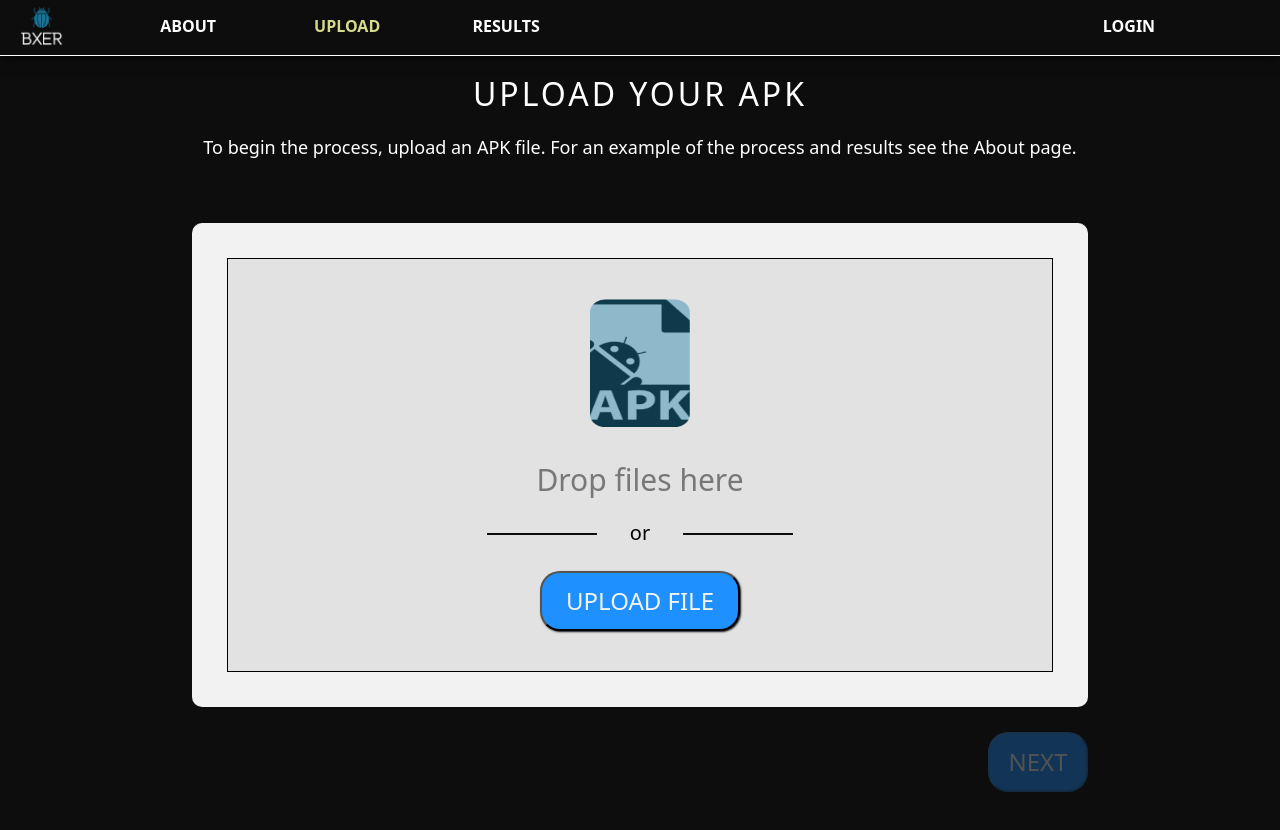
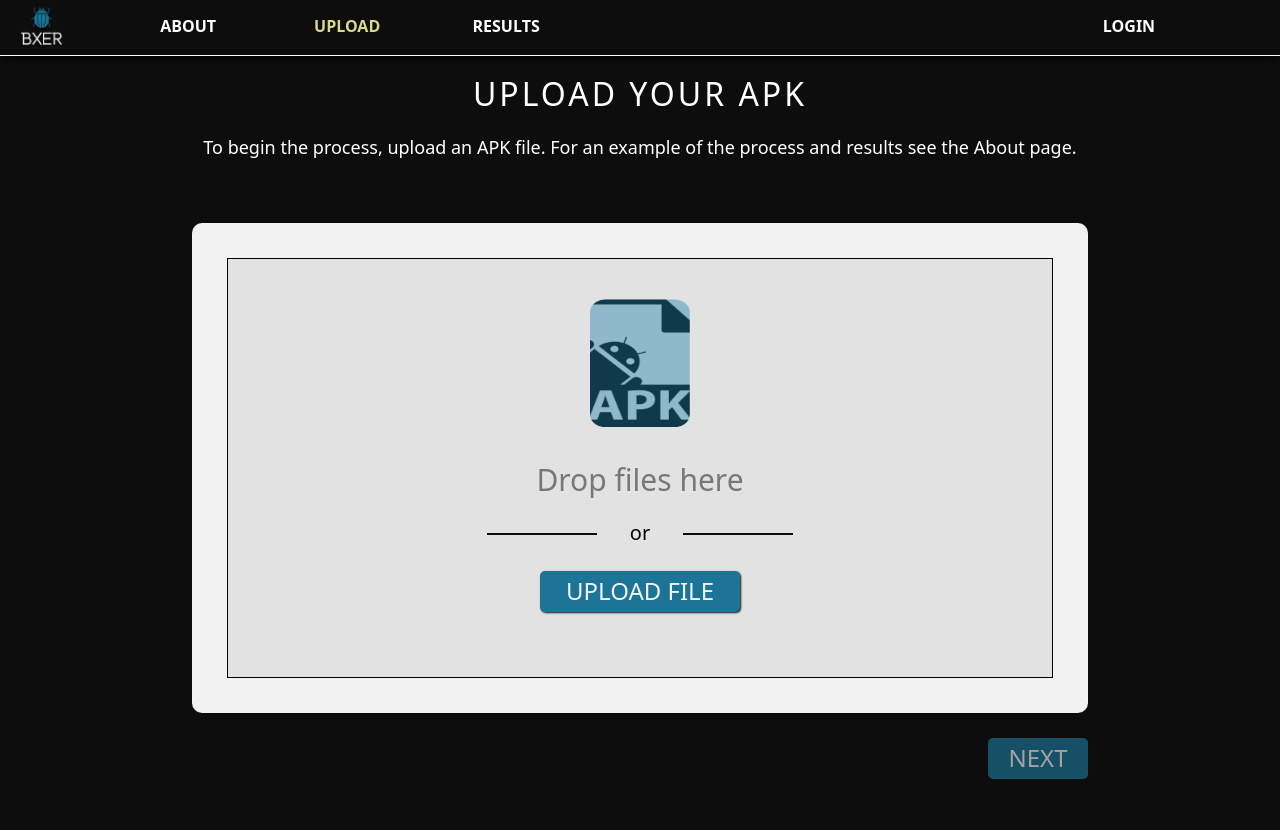
Before and after one commit to luyangliuable/usability-accessibility-testing-app, a React (Create React App) app in the folder Website/: page /upload in a window 1280 px wide. Shown: the top 830 px of the page. Built offline with nearby package versions, Linux system fonts and the light colour scheme.

Commit message:
adjust btn style in upload page

```diff
--- a/Website/src/Upload/AdditionalUploads.js
+++ b/Website/src/Upload/AdditionalUploads.js
@@ -120,7 +120,7 @@ const AdditionalUploads = () => {
             to={"/upload/selectalgorithm"}
             state={{ objectState: objectState }}
           >
-            <button>
+            <button class="button btn btn-primary">
               <h3>BACK</h3>
             </button>
           </Link>
@@ -132,7 +132,7 @@ const AdditionalUploads = () => {
             style={buttonState ? { pointerEvents: "none" } : {}}
             state={{ objectState: objectState }}
           >
-            <button disabled={buttonState}>
+            <button disabled={buttonState} class="button btn btn-primary">
               <h3>NEXT</h3>
             </button>
           </Link>
--- a/Website/src/Upload/SelectAlgorithms.js
+++ b/Website/src/Upload/SelectAlgorithms.js
@@ -94,7 +94,7 @@ const SelectAlgorithms = () => {
 
         <div className="back-button">
           <Link to={"/upload"} state={{ objectState: objectState }}>
-            <button>
+            <button class="button btn btn-primary">
               <h3>BACK</h3>
             </button>
           </Link>
@@ -106,7 +106,7 @@ const SelectAlgorithms = () => {
             style={countSelected === 0 ? { pointerEvents: "none" } : {}}
             state={{ objectState: objectState }}
           >
-            <button disabled={countSelected === 0}>
+            <button disabled={countSelected === 0} class="button btn btn-primary">
               <h3>NEXT</h3>
             </button>
           </Link>
--- a/Website/src/Upload/Upload.css
+++ b/Website/src/Upload/Upload.css
@@ -12,6 +12,12 @@
   margin-bottom: 25px;
 }
 
+.btn-primary {
+  float: right;
+  margin-bottom: 25px;
+  background-color: #1c7497!important;
+}
+
 .back-button {
   float: left;
   margin-bottom: 25px;
--- a/Website/src/Upload/UploadAPK.js
+++ b/Website/src/Upload/UploadAPK.js
@@ -107,7 +107,7 @@ const Upload = () => {
             style={buttonState ? { pointerEvents: "none" } : {}}
             state={{ objectState: objectState }}
           >
-            <button disabled={buttonState}>
+            <button class="button btn btn-primary" disabled={buttonState}>
               <h3>NEXT</h3>
             </button>
           </Link>
--- a/Website/src/Upload/UploadSummary.js
+++ b/Website/src/Upload/UploadSummary.js
@@ -125,7 +125,7 @@ const UploadSummary = () => {
             to={"/upload/additionaluploads"}
             state={{ objectState: objectState }}
           >
-            <button>
+            <button class="button btn btn-primary">
               <h3>BACK</h3>
             </button>
           </Link>
@@ -133,7 +133,7 @@ const UploadSummary = () => {
 
         <div className="next-button">
           {/* <Link to={"/results"}> */}
-          <button onClick={start}>
+          <button class="button btn btn-primary" onClick={start}>
             <h3>START</h3>
           </button>
           {/* </Link> */}
--- a/Website/src/Upload/components/UploadBox.js
+++ b/Website/src/Upload/components/UploadBox.js
@@ -75,6 +75,7 @@ const UploadBox = ({
           }}
         >
           <button
+            class="button btn btn-primary"
             disabled={objectState.buttonState}
             style={
               objectState.buttonState
```
